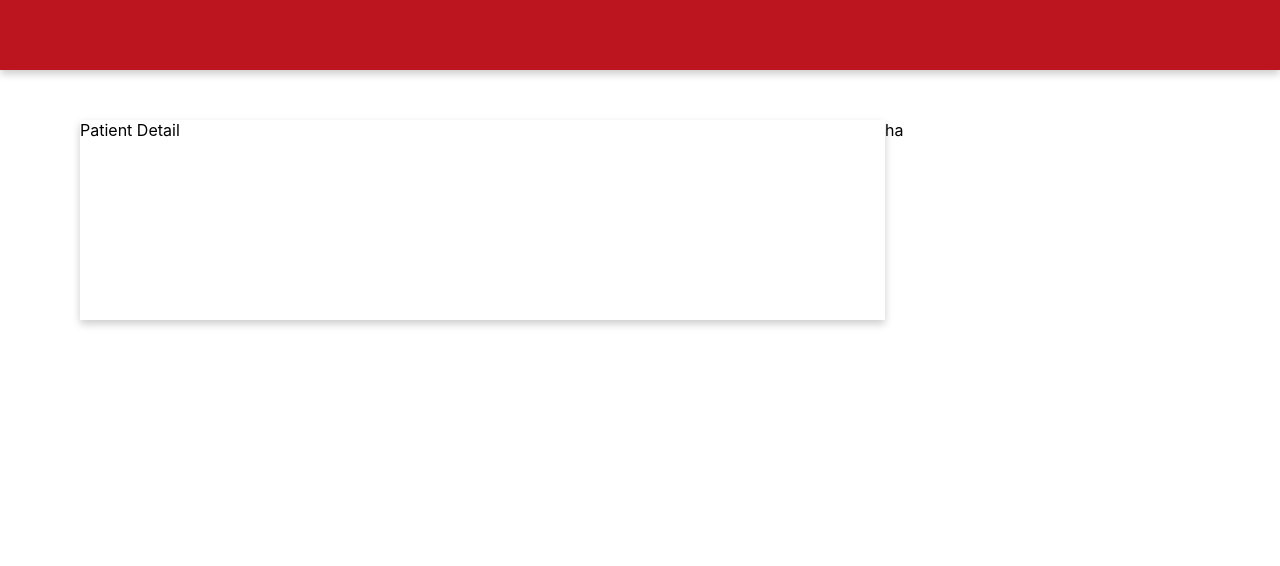
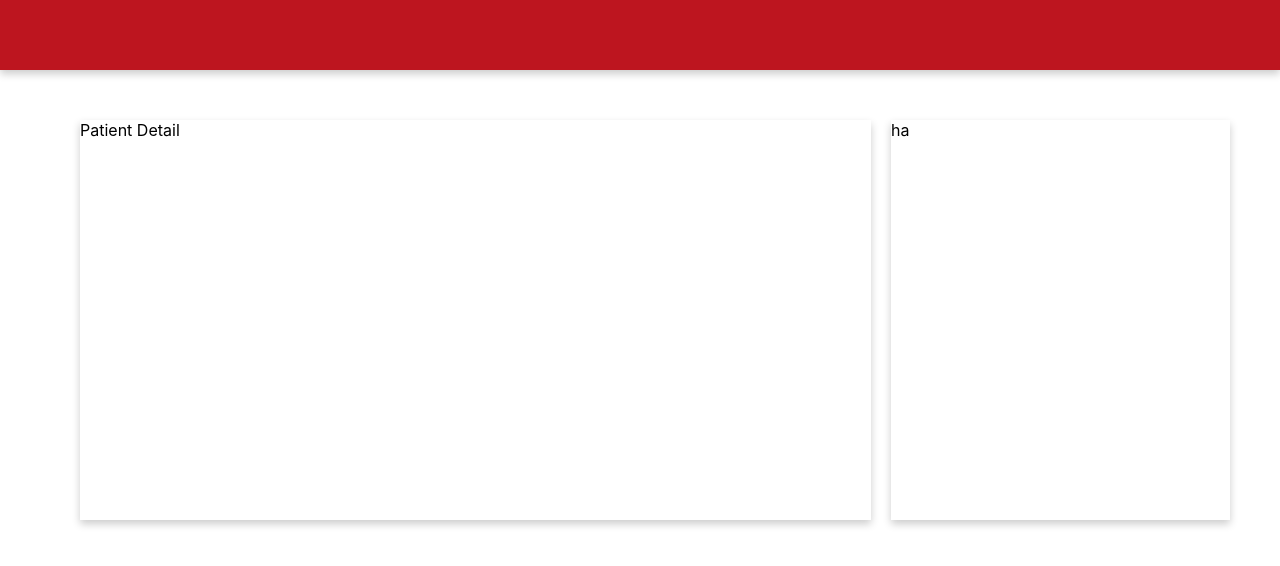
Before and after one commit to narisasingngam/Syringe, a React (Create React App) app: page / in a window 1280 px wide. Shown: the top 566 px of the page. Built offline with nearby package versions, Linux system fonts and the light colour scheme.

Commit message:
modify css

```diff
--- a/src/styles/insurancePage.css
+++ b/src/styles/insurancePage.css
@@ -11,12 +11,15 @@
 }
 
 .user-input{
-    height: 200px;
+    height: 400px;
     flex: 7;
     box-shadow: 0 4px 8px 0 rgba(0,0,0,0.2);
+    margin-right: 20px;
 }
 
 .user-status{
     flex: 3;
+    box-shadow: 0 4px 8px 0 rgba(0,0,0,0.2);
+    height: 400px;
     /* box-shadow: 0 4px 8px 0 rgba(0,0,0,0.2);  */
 }
```
